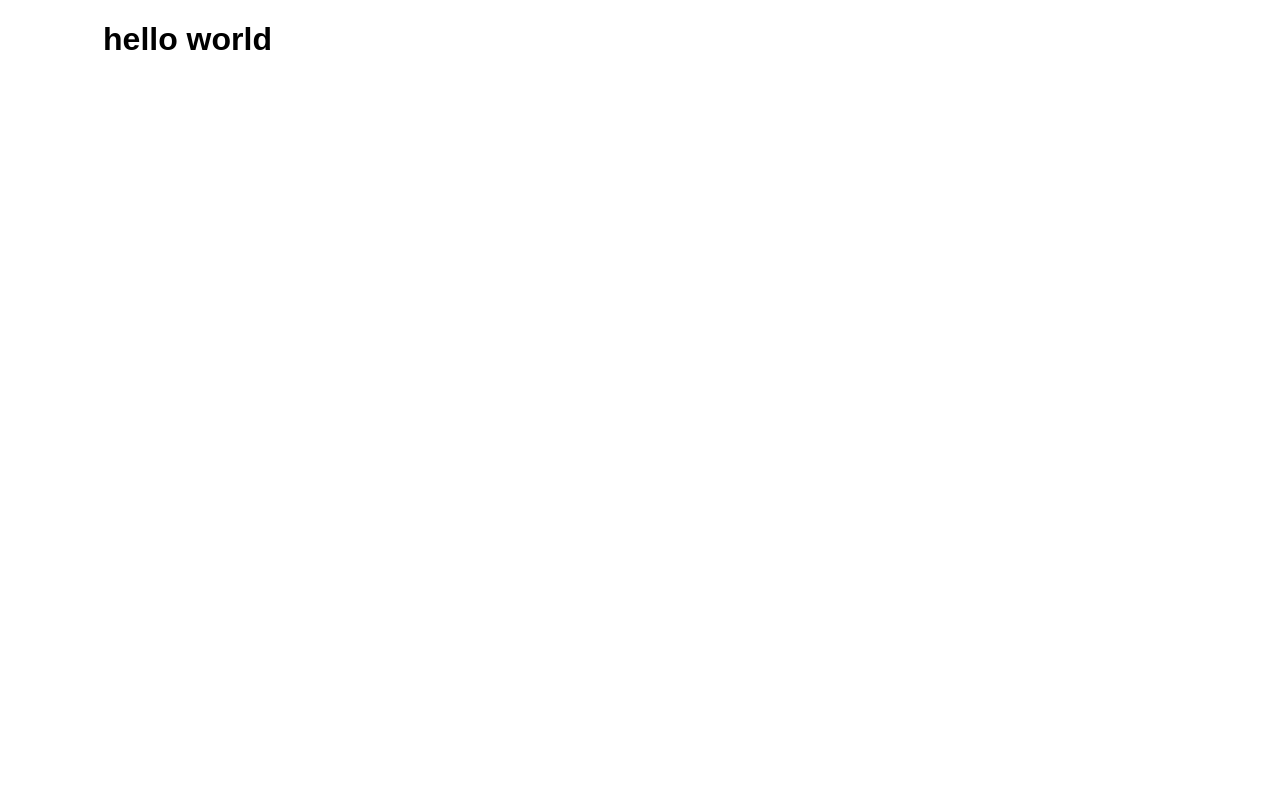
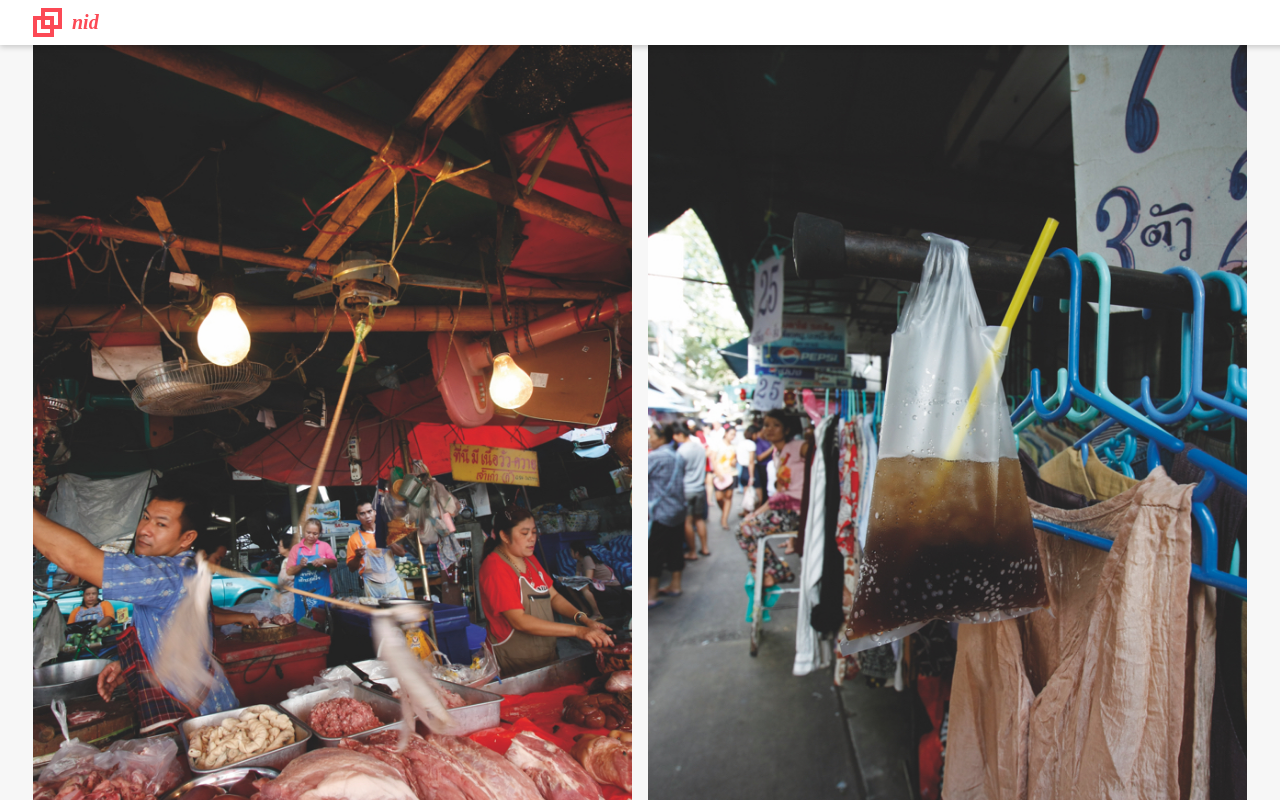
Before and after one commit to IsabellaHof/nonintentionaldesign, a React (Create React App) app: page / in a window 1280 px wide. Shown: the top 800 px of the page. Built offline with nearby package versions, Linux system fonts and the light colour scheme.

Commit message:
imagescreen

```diff
--- a/src/components/App.js
+++ b/src/components/App.js
@@ -1,24 +1,15 @@
 import React, { Component } from 'react'
 import { BrowserRouter as Router, Route } from 'react-router-dom'
-
-import styled from 'styled-components'
-
-import ImageOverview from './ImageOverview'
-
-const StyledApp = styled.div`
-  text-align: center;
-  height: 100vh;
-  width: 375px;
-`
+import ImageScreen from './ImageScreen'
 
 class App extends Component {
   render() {
     return (
       <Router>
-        <StyledApp>
-          <Route exact path="/" component={ImageOverview} />
-          <Route path="/info" component={ImageOverview} />
-        </StyledApp>
+        <div>
+          <Route exact path="/" component={ImageScreen} />
+          <Route path="/info" component={ImageScreen} />
+        </div>
       </Router>
     )
   }
--- a/src/components/ImageOverview.js
+++ /dev/null
@@ -1,11 +0,0 @@
-import React, { Component } from 'react'
-
-export default class ImageOverview extends Component {
-  render() {
-    return (
-      <div>
-        <h1>hello world</h1>
-      </div>
-    )
-  }
-}
--- /dev/null
+++ b/src/components/ImageScreen.js
@@ -0,0 +1,61 @@
+import React, { Component } from 'react'
+import styled from 'styled-components'
+import nid_1 from '../img/nid_1.jpg'
+import nid_2 from '../img/nid_2.jpg'
+import nid_3 from '../img/nid_3.jpg'
+import nid_4 from '../img/nid_4.jpg'
+import nid_5 from '../img/nid_5.jpg'
+import nid_6 from '../img/nid_6.jpg'
+import nid_7 from '../img/nid_7.jpg'
+import nid_8 from '../img/nid_8.jpg'
+import logo from '../img/logo.svg'
+
+// import '../css/ImageScreen.css'
+
+const HeaderStyled = styled.div`
+  background: white;
+  box-shadow: 0 2px 6px 0 hsla(0, 0%, 0%, 0.2);
+  height: 45px;
+  margin-left: -33px;
+  padding-left: 33px;
+  position: fixed;
+  width: 100%;
+`
+
+const Logo = styled.img`
+  margin-top: 8px;
+`
+
+const StyledImageContainer = styled.div`
+  columns: 2;
+  margin-top: -8px;
+`
+const Image = styled.img`
+  margin-bottom: 25px;
+  height: auto;
+  width: 100%;
+`
+
+export default class ImageScreen extends Component {
+  render() {
+    return (
+      <React.Fragment>
+        <HeaderStyled>
+          <div>
+            <Logo src={logo} alt="" />
+          </div>
+        </HeaderStyled>
+        <StyledImageContainer>
+          <Image src={nid_1} alt="" />
+          <Image src={nid_2} alt="" />
+          <Image src={nid_4} alt="" />
+          <Image src={nid_3} alt="" />
+          <Image src={nid_5} alt="" />
+          <Image src={nid_6} alt="" />
+          <Image src={nid_7} alt="" />
+          <Image src={nid_8} alt="" />
+        </StyledImageContainer>
+      </React.Fragment>
+    )
+  }
+}
--- a/src/index.js
+++ b/src/index.js
@@ -7,9 +7,14 @@ import { injectGlobal } from 'styled-components'
 
 injectGlobal`
  body {
-  margin: 0;
-  padding: 0;
+  display: flex;
+  align-items: center;
+  /* flex-direction: column; */
+  justify-content: center;
+  background: #f7f7f7;
   font-family: sans-serif;
+  padding-left: 25px;
+  padding-right: 25px;
  }
 `
 
```
Also changed, not shown: src/img/logo.svg (added).
